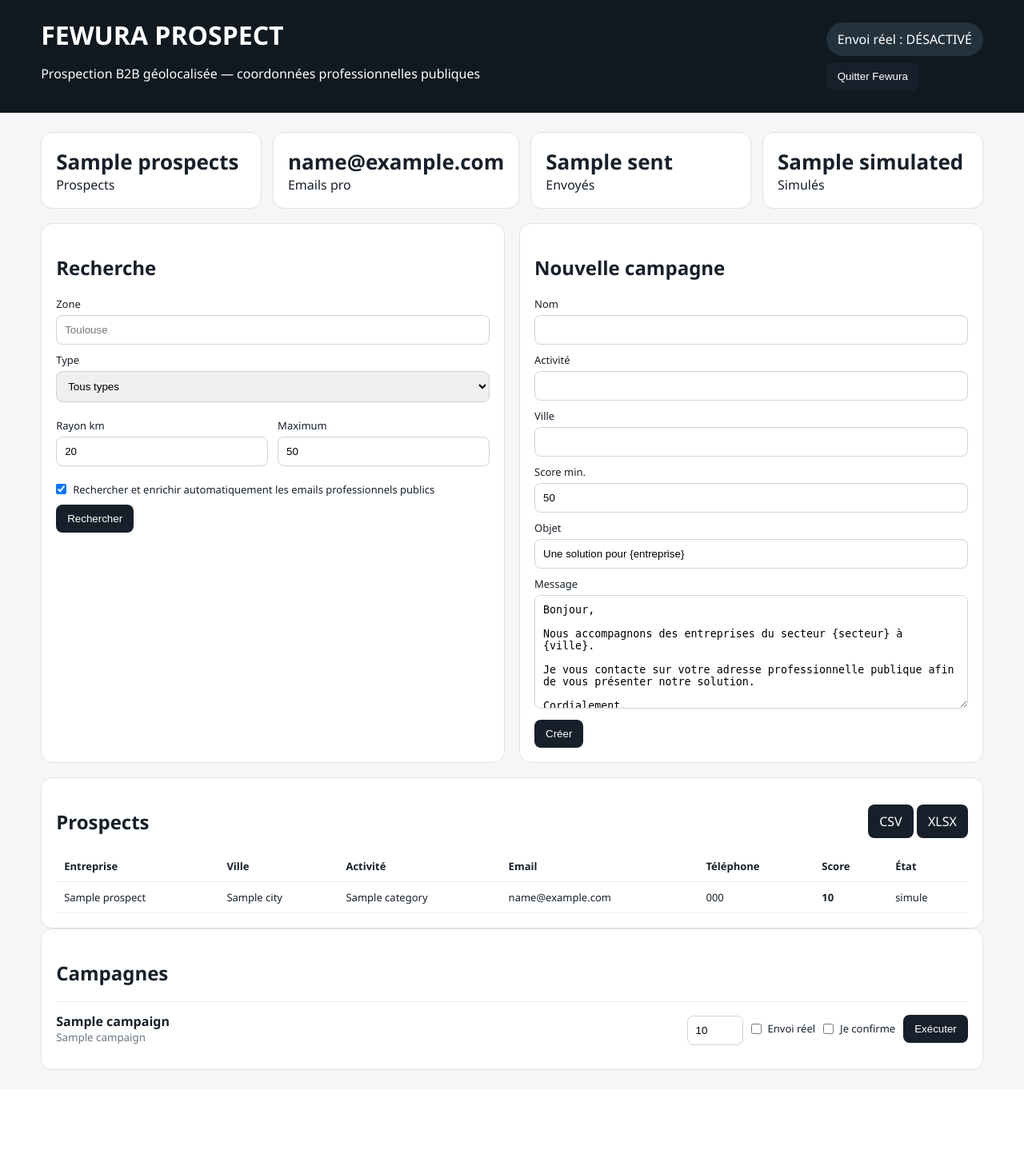
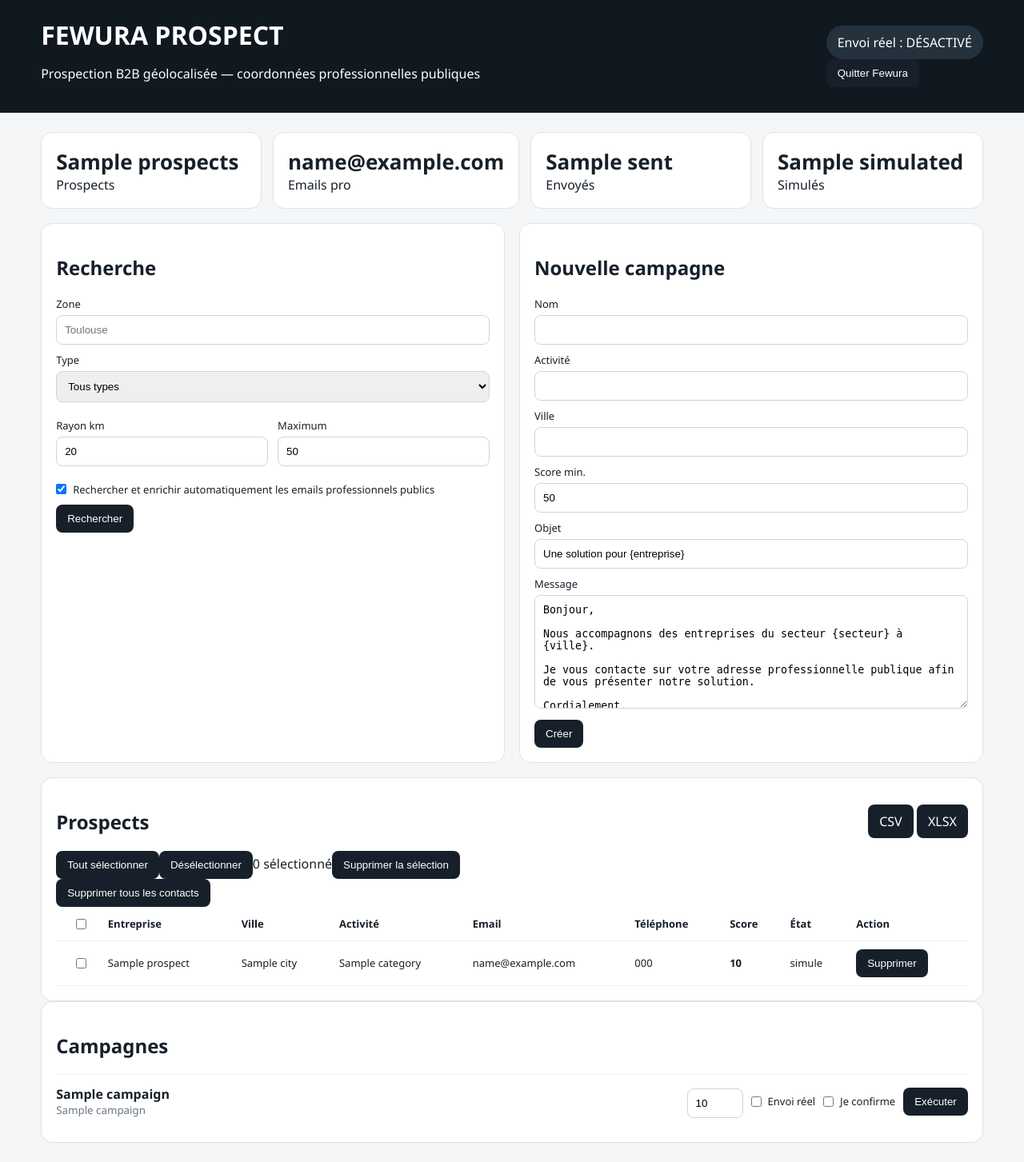
Before and after one commit to JeanMarc31110/Fewura, a FastAPI app: template app/templates/dashboard.html in a window 1280 px wide. Shown: the whole page at 80% size. Before the commit the page ends 1338 px from the top, so only its background shows below. Run offline with FastAPI, Linux system fonts and the light colour scheme; the template is opened without the code that fills it: most values are stand-ins (such as "Sample title", 1, 10 or a date in 2020).

Commit message:
Add prospect selection and deletion controls

```diff
--- a/app/templates/dashboard.html
+++ b/app/templates/dashboard.html
@@ -1,4 +1,4 @@
-<!doctype html><html lang="fr"><head><meta charset="utf-8"><meta name="viewport" content="width=device-width,initial-scale=1"><title>FEWURA PROSPECT</title><link rel="stylesheet" href="/static/style.css"></head><body><header><div><h1>FEWURA PROSPECT</h1><p>Prospection B2B géolocalisée — coordonnées professionnelles publiques</p></div><div><div class="badge">Envoi réel : {{ 'ACTIF' if live_enabled else 'DÉSACTIVÉ' }}</div><button id="quitFewura" type="button" style="margin-top:8px">Quitter Fewura</button></div></header><main>
+<!doctype html><html lang="fr"><head><meta charset="utf-8"><meta name="viewport" content="width=device-width,initial-scale=1"><title>FEWURA PROSPECT</title><link rel="stylesheet" href="/static/style.css"></head><body><header><div><h1>FEWURA PROSPECT</h1><p>Prospection B2B géolocalisée — coordonnées professionnelles publiques</p></div><div class="header-actions"><div class="badge">Envoi réel : {{ 'ACTIF' if live_enabled else 'DÉSACTIVÉ' }}</div><button type="button" class="danger" id="quit-app">Quitter Fewura</button></div></header><main>
 <section class="stats"><article><b>{{stats.prospects}}</b><span>Prospects</span></article><article><b>{{stats.emails}}</b><span>Emails pro</span></article><article><b>{{stats.sent}}</b><span>Envoyés</span></article><article><b>{{stats.simulated}}</b><span>Simulés</span></article></section>
 <section class="grid"><article class="card"><h2>Recherche</h2><form method="post" action="/search"><label>Zone<input name="zone" placeholder="Toulouse" required></label><label>Type<select name="category"><option value="all">Tous types</option><option>restaurants</option><option>hotels</option><option>garages</option><option>immobilier</option><option>comptables</option><option>avocats</option><option>informatique</option><option value="batiment">bâtiment</option><option>coiffure</option><option>sport</option><option>transport</option></select></label><div class="row"><label>Rayon km<input type="number" name="radius_km" value="20" min="1" max="50"></label><label>Maximum<input type="number" name="max_results" value="50" min="1" max="100"></label></div><label class="check"><input type="checkbox" name="enrich" value="true" checked> Rechercher et enrichir automatiquement les emails professionnels publics</label><button>Rechercher</button></form></article>
 <article class="card"><h2>Nouvelle campagne</h2><form method="post" action="/campaigns"><label>Nom<input name="name" required></label><label>Activité<input name="category"></label><label>Ville<input name="city"></label><label>Score min.<input type="number" name="min_score" value="50"></label><label>Objet<input name="subject" value="Une solution pour {entreprise}" required></label><label>Message<textarea name="body" rows="8" required>Bonjour,
@@ -9,37 +9,24 @@ Je vous contacte sur votre adresse professionnelle publique afin de vous présen
 
 Cordialement,
 FEWURA</textarea></label><button>Créer</button></form></article></section>
-<section class="card"><div class="title-row"><h2>Prospects</h2><div><a class="btn2" href="/export/csv">CSV</a> <a class="btn2" href="/export/xlsx">XLSX</a></div></div><div class="table"><table><thead><tr><th>Entreprise</th><th>Ville</th><th>Activité</th><th>Email</th><th>Téléphone</th><th>Score</th><th>État</th></tr></thead><tbody>{% for p in prospects %}<tr><td>{{p.company_name}}</td><td>{{p.city or ''}}</td><td>{{p.category or ''}}</td><td>{{p.email or ''}}</td><td>{{p.phone or ''}}</td><td><b>{{p.lead_score}}</b></td><td>{{p.status}}</td></tr>{% endfor %}</tbody></table></div></section>
+<section class="card"><div class="title-row"><h2>Prospects</h2><div><a class="btn2" href="/export/csv">CSV</a> <a class="btn2" href="/export/xlsx">XLSX</a></div></div>
+<div class="bulk-toolbar"><button type="button" class="btn2" id="select-all-visible">Tout sélectionner</button><button type="button" class="btn2" id="clear-selection">Désélectionner</button><span id="selected-count">0 sélectionné</span><button type="submit" class="danger" form="bulk-delete-form" id="delete-selected" disabled>Supprimer la sélection</button><form method="post" action="/prospects/delete-all" id="delete-all-form"><input type="hidden" name="confirm_delete_all" value="SUPPRIMER_TOUT"><button type="submit" class="danger danger-outline">Supprimer tous les contacts</button></form></div>
+<form method="post" action="/prospects/delete-selected" id="bulk-delete-form"><div class="table"><table><thead><tr><th><input type="checkbox" id="master-checkbox" aria-label="Sélectionner tous les contacts visibles"></th><th>Entreprise</th><th>Ville</th><th>Activité</th><th>Email</th><th>Téléphone</th><th>Score</th><th>État</th><th>Action</th></tr></thead><tbody>{% for p in prospects %}<tr><td><input type="checkbox" class="prospect-check" name="prospect_ids" value="{{p.id}}" aria-label="Sélectionner {{p.company_name}}"></td><td>{{p.company_name}}</td><td>{{p.city or ''}}</td><td>{{p.category or ''}}</td><td>{{p.email or ''}}</td><td>{{p.phone or ''}}</td><td><b>{{p.lead_score}}</b></td><td>{{p.status}}</td><td><button type="submit" class="danger small-danger" formaction="/prospects/{{p.id}}/delete" formmethod="post" data-delete-one="{{p.company_name}}">Supprimer</button></td></tr>{% endfor %}</tbody></table></div></form></section>
 <section class="card"><h2>Campagnes</h2>{% for c in campaigns %}<div class="campaign"><div><b>{{c.name}}</b><small>{{c.subject}}</small></div><form method="post" action="/campaigns/{{c.id}}/run"><input type="number" name="limit" value="10" min="1" max="20"><label class="check"><input type="checkbox" name="live" value="true"> Envoi réel</label><label class="check"><input type="checkbox" name="confirm" value="true"> Je confirme</label><button>Exécuter</button></form></div>{% endfor %}</section></main>
 <script>
-(() => {
-  let internalNavigation = false;
-  let quitting = false;
-
-  // Si la page vient d'un rafraîchissement, annuler un éventuel arrêt programmé.
-  fetch('/shutdown/cancel', {method:'POST', keepalive:true}).catch(() => {});
-
-  document.querySelectorAll('form').forEach(form => {
-    form.addEventListener('submit', () => { internalNavigation = true; });
-  });
-  document.querySelectorAll('a[href^="/"]').forEach(link => {
-    link.addEventListener('click', () => { internalNavigation = true; });
-  });
-
-  document.getElementById('quitFewura').addEventListener('click', async () => {
-    quitting = true;
-    try {
-      await fetch('/shutdown', {method:'POST', keepalive:true});
-    } catch (_) {}
-    document.body.innerHTML = '<main style="max-width:700px;margin:80px auto;font-family:sans-serif"><h1>FEWURA fermé</h1><p>Le processus a été arrêté. Vous pouvez fermer cette fenêtre.</p></main>';
-    try { window.close(); } catch (_) {}
-  });
-
-  window.addEventListener('pagehide', () => {
-    if (!internalNavigation && !quitting) {
-      try { navigator.sendBeacon('/shutdown/schedule', new Blob([], {type:'text/plain'})); } catch (_) {}
-    }
-  });
-})();
-</script>
-</body></html>
+const checks=[...document.querySelectorAll('.prospect-check')];
+const master=document.getElementById('master-checkbox');
+const count=document.getElementById('selected-count');
+const deleteSelected=document.getElementById('delete-selected');
+function refreshSelection(){const n=checks.filter(c=>c.checked).length;count.textContent=n+' sélectionné'+(n>1?'s':'');deleteSelected.disabled=n===0;if(master){master.checked=checks.length>0&&n===checks.length;master.indeterminate=n>0&&n<checks.length;}}
+if(master)master.addEventListener('change',()=>{checks.forEach(c=>c.checked=master.checked);refreshSelection();});
+checks.forEach(c=>c.addEventListener('change',refreshSelection));
+document.getElementById('select-all-visible').addEventListener('click',()=>{checks.forEach(c=>c.checked=true);refreshSelection();});
+document.getElementById('clear-selection').addEventListener('click',()=>{checks.forEach(c=>c.checked=false);refreshSelection();});
+document.getElementById('bulk-delete-form').addEventListener('submit',e=>{const n=checks.filter(c=>c.checked).length;if(n===0){e.preventDefault();return;}if(!confirm('Supprimer définitivement '+n+' contact'+(n>1?'s':'')+' sélectionné'+(n>1?'s':'')+' ?'))e.preventDefault();});
+document.querySelectorAll('[data-delete-one]').forEach(b=>b.addEventListener('click',e=>{if(!confirm('Supprimer ce contact : '+b.dataset.deleteOne+' ?'))e.preventDefault();}));
+document.getElementById('delete-all-form').addEventListener('submit',e=>{if(!confirm('ATTENTION : supprimer TOUS les contacts de Fewura ? Cette action est irréversible.'))e.preventDefault();});
+let internalNavigation=false;document.addEventListener('submit',()=>{internalNavigation=true;});document.querySelectorAll('a').forEach(a=>a.addEventListener('click',()=>{internalNavigation=true;}));window.addEventListener('pageshow',()=>{internalNavigation=false;fetch('/shutdown/cancel',{method:'POST',keepalive:true}).catch(()=>{});});window.addEventListener('pagehide',()=>{if(!internalNavigation){navigator.sendBeacon('/shutdown/schedule','');}});
+document.getElementById('quit-app').addEventListener('click',async()=>{if(!confirm('Quitter Fewura et arrêter complètement le programme ?'))return;internalNavigation=true;try{await fetch('/shutdown',{method:'POST'});}catch(e){}window.close();document.body.innerHTML='<main style="padding:40px;font-family:Segoe UI,Arial"><h2>Fewura est arrêté.</h2><p>Vous pouvez fermer cette fenêtre.</p></main>';});
+refreshSelection();
+</script></body></html>
```
